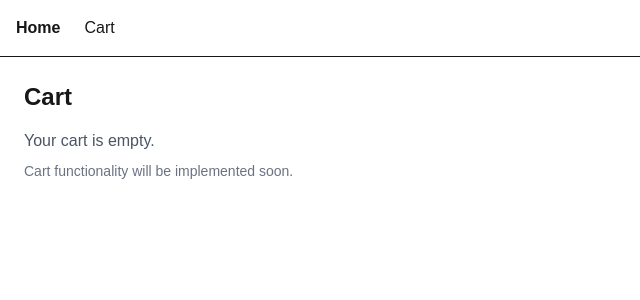
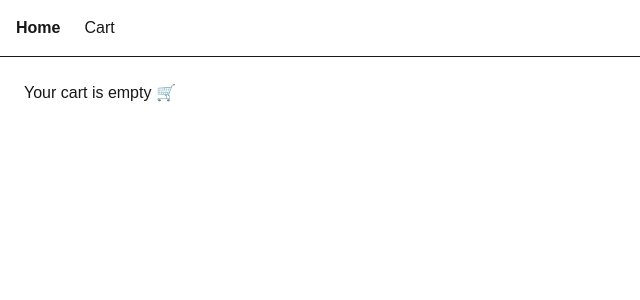
Before and after one commit to amrutha-b-s/ecommerce-next, a Next.js app: page /cart in a window 1280 px wide. Shown: the top 300 px of the page, without its empty margins (0-640 px from the left). Built offline with nearby package versions, Linux system fonts and the light colour scheme.

Commit message:
fix: cart page localStorage logic

```diff
--- a/src/app/cart/page.js
+++ b/src/app/cart/page.js
@@ -1,15 +1,51 @@
+"use client";
+
+import { useEffect, useState } from "react";
+
 export default function CartPage() {
+  const [cart, setCart] = useState([]);
+
+  useEffect(() => {
+    const storedCart = JSON.parse(localStorage.getItem("cart")) || [];
+    setCart(storedCart);
+  }, []);
+
+  function clearCart() {
+    localStorage.removeItem("cart");
+    setCart([]);
+  }
+
+  if (cart.length === 0) {
+    return <p className="p-6">Your cart is empty 🛒</p>;
+  }
+
   return (
-    <main className="p-6">
-      <h1 className="text-2xl font-bold">Cart</h1>
+    <main className="p-6 max-w-4xl mx-auto">
+      <h1 className="text-2xl font-bold mb-6">Your Cart</h1>
 
-      <p className="mt-4 text-gray-600">
-        Your cart is empty.
-      </p>
+      {cart.map((item, index) => (
+        <div
+          key={index}
+          className="flex items-center gap-4 border-b py-4"
+        >
+          <img
+            src={item.image}
+            alt={item.title}
+            className="h-20 w-20 object-contain"
+          />
+          <div>
+            <h2 className="font-semibold">{item.title}</h2>
+            <p className="font-bold">₹ {item.price}</p>
+          </div>
+        </div>
+      ))}
 
-      <p className="mt-2 text-sm text-gray-500">
-        Cart functionality will be implemented soon.
-      </p>
+      <button
+        onClick={clearCart}
+        className="mt-6 px-6 py-2 bg-red-600 text-white rounded"
+      >
+        Clear Cart
+      </button>
     </main>
   );
 }
--- a/src/app/product/[id]/page.js
+++ b/src/app/product/[id]/page.js
@@ -1,10 +1,11 @@
 "use client";
 
 import { useEffect, useState } from "react";
-import { useParams } from "next/navigation";
+import { useParams, useRouter } from "next/navigation";
 
 export default function ProductPage() {
   const { id } = useParams();
+  const router = useRouter();
   const [product, setProduct] = useState(null);
 
   useEffect(() => {
@@ -12,9 +13,16 @@ export default function ProductPage() {
 
     fetch(`https://fakestoreapi.com/products/${id}`)
       .then((res) => res.json())
-      .then((data) => setProduct(data))
-      .catch((err) => console.error(err));
+      .then((data) => setProduct(data));
   }, [id]);
+
+  function addToCart() {
+    const cart = JSON.parse(localStorage.getItem("cart")) || [];
+    cart.push(product);
+    localStorage.setItem("cart", JSON.stringify(cart));
+    alert("Added to cart");
+    router.push("/cart");
+  }
 
   if (!product) {
     return <p className="p-6">Loading...</p>;
@@ -40,7 +48,10 @@ export default function ProductPage() {
         ₹ {product.price}
       </p>
 
-      <button className="mt-6 px-6 py-2 bg-black text-white rounded">
+      <button
+        onClick={addToCart}
+        className="mt-6 px-6 py-2 bg-black text-white rounded"
+      >
         Add to Cart
       </button>
     </main>
```
